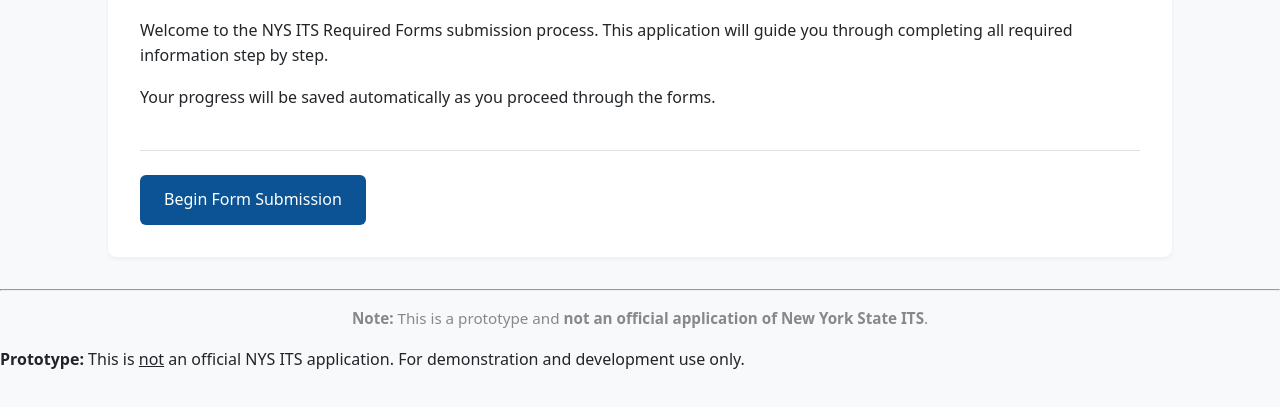
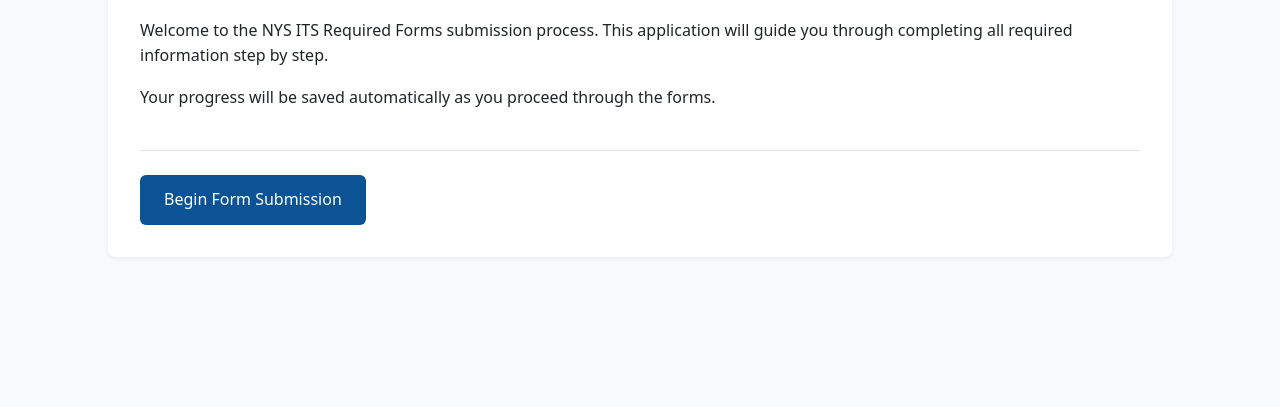
Before and after one commit to mheadd/nys-required-procurement-forms, a website: page index.html in a window 1280 px wide. Shown: the part 163-570 px from the top of the page. Drawn offline with Linux system fonts and the light colour scheme.

Commit message:
Updated footers

```diff
--- a/index.html
+++ b/index.html
@@ -16,13 +16,6 @@
             <a href="pages/company-info.html" class="button">Begin Form Submission</a>
         </div>
     </div>
-    <footer style="margin-top:2rem; text-align:center; color:#888; font-size:0.95rem;">
-        <hr>
-        <p><strong>Note:</strong> This is a prototype and <strong>not an official application of New York State ITS</strong>.</p>
-    </footer>
-    <footer class="footer">
-        <p><strong>Prototype:</strong> This is <u>not</u> an official NYS ITS application. For demonstration and development use only.</p>
-    </footer>
     <script src="js/script.js"></script>
 </body>
 </html>
```
Also changed, not shown: pages/certifications.html (+0 -3 lines), pages/company-info.html (+1 -4 lines), pages/final-summary.html (+0 -4 lines), pages/key-personnel.html (+0 -3 lines).
